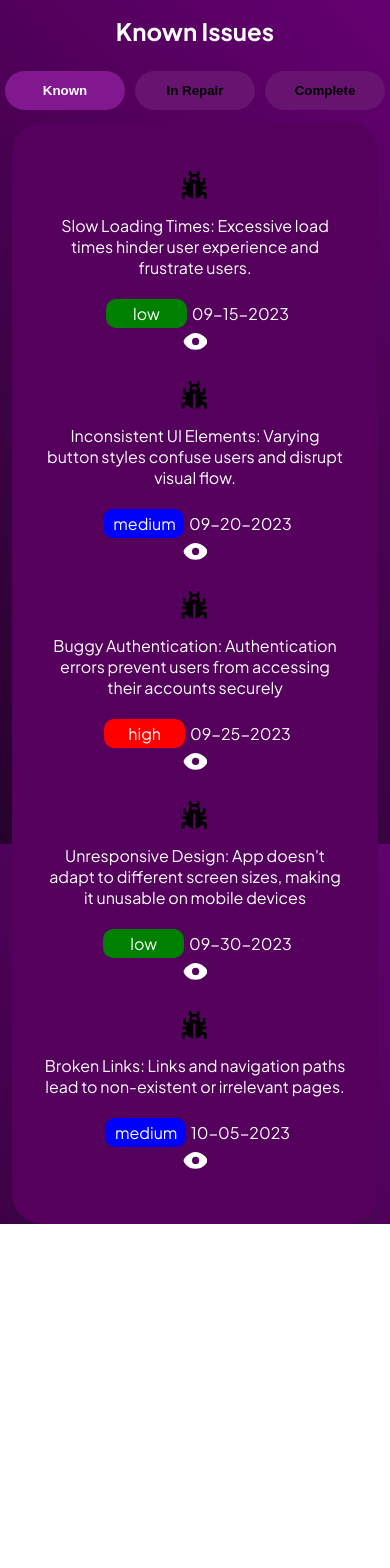
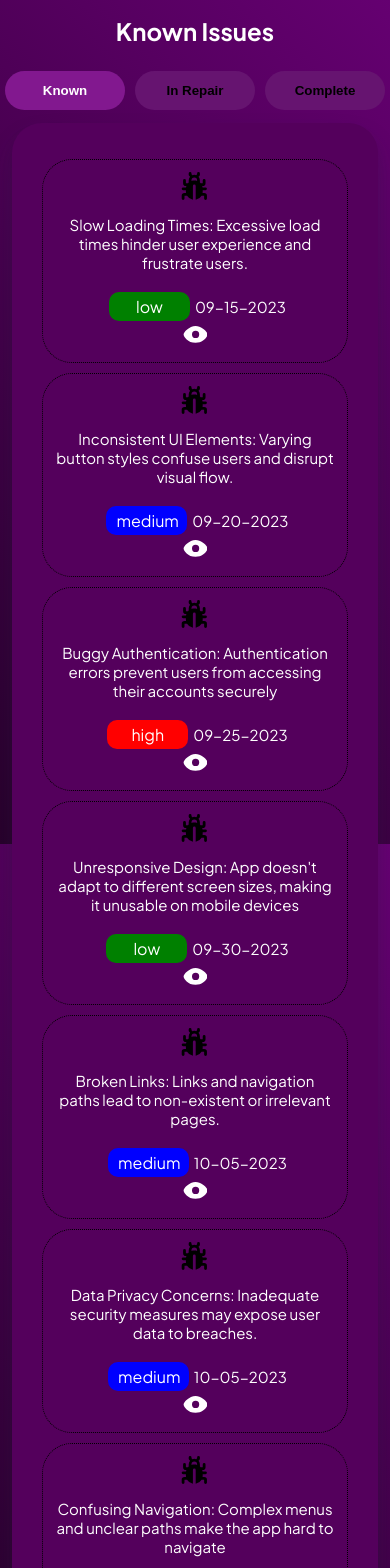
Before and after one commit to KrishnaSaiChaitanya/knownissues, a React (Create React App) app: page / in a window 390 px wide. Shown: the top 1568 px of the page. Before the commit the page ends 1224 px from the top, so only its background shows below. Built offline with nearby package versions, Linux system fonts and the light colour scheme.

Commit message:
Updated Css

```diff
--- a/src/known_issues.json
+++ b/src/known_issues.json
@@ -31,6 +31,20 @@
     {
       "id": 5,
       "knownIssue": "Broken Links: Links and navigation paths lead to non-existent or irrelevant pages.",
+      "severity": "medium",
+      "expectRepairDate": "10-05-2023",
+      "issueStatus": "Known"
+    },
+    {
+      "id": 17,
+      "knownIssue": "Data Privacy Concerns: Inadequate security measures may expose user data to breaches.",
+      "severity": "medium",
+      "expectRepairDate": "10-05-2023",
+      "issueStatus": "Known"
+    },
+    {
+      "id": 18,
+      "knownIssue": "Confusing Navigation: Complex menus and unclear paths make the app hard to navigate",
       "severity": "medium",
       "expectRepairDate": "10-05-2023",
       "issueStatus": "Known"
@@ -93,7 +107,7 @@
     },
     {
       "id": 14,
-      "knownIssue": "Issue 14 :- start page is not responsive",
+      "knownIssue": "Issue 14",
       "severity": "low",
       "expectRepairDate": "09-30-2023",
       "issueStatus": "Complete"
--- a/src/tab_selector.css
+++ b/src/tab_selector.css
@@ -102,6 +102,7 @@ html {
     border-radius: 30px;
     justify-content: space-between;
     align-items: center;
+    margin: 6px;
     transition: background-color 0.3s;
 }
 
@@ -117,6 +118,10 @@ body {
         border-radius: 0;
         display: flex;
         flex-direction: column;
+        border: 1px dotted black;
+        border-radius: 30px;
+        margin: 10px;
+        font-size: 15px;
     }
 
     .issue_description {
```
